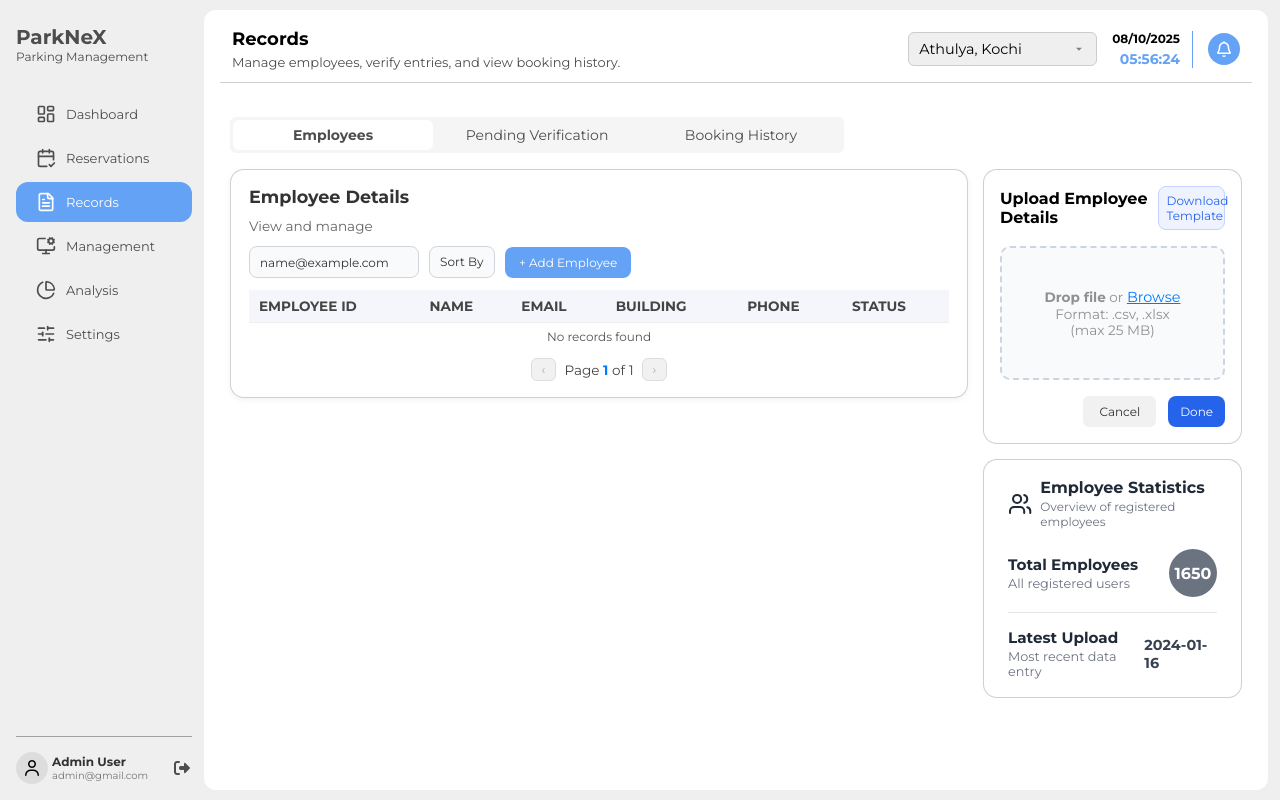
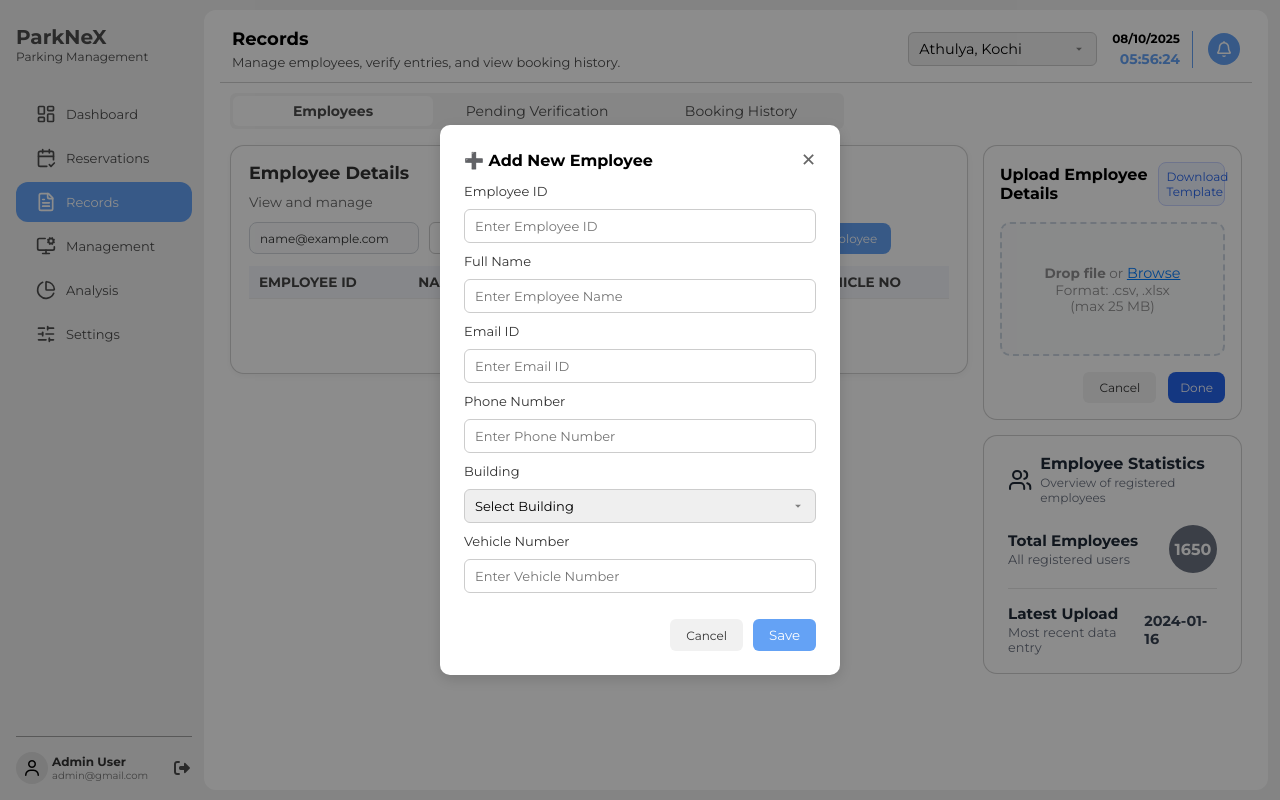
Before and after one commit to yaduraj1301/Parknex, a React (Vite) app: page /records in a window 1280 px wide. Both pictures are taken after typing "name@example.com" into the empty fields and a click on the button "+ Add Employee". Built offline with nearby package versions, Linux system fonts and the light colour scheme.

Commit message:
feat: new updates made in table, dropdown icon added, pop up done

```diff
--- /dev/null
+++ b/src/Components/EmployeePopUP/EmployeePopup.css
@@ -0,0 +1,121 @@
+.popup-overlay {
+  position: fixed;
+  inset: 0;
+  background: rgba(0, 0, 0, 0.45);
+  display: flex;
+  align-items: center;
+  justify-content: center;
+  z-index: 999;
+}
+
+.popup-container {
+  background: white;
+  width: 400px;
+  border-radius: 10px;
+  padding: 24px;
+  box-shadow: 0 4px 15px rgba(0, 0, 0, 0.15);
+  animation: fadeIn 0.25s ease-in-out;
+}
+
+.popup-header {
+  display: flex;
+  justify-content: space-between;
+  align-items: center;
+  margin-bottom: 12px;
+}
+
+.popup-header h3 {
+  font-size: 16px;
+  font-weight: 600;
+  display: flex;
+  align-items: center;
+  gap: 6px;
+}
+
+.plus-icon,
+.edit-icon {
+  font-weight: bold;
+  font-size: 18px;
+  color: #333;
+}
+
+.close-btn {
+  background: none;
+  border: none;
+  font-size: 18px;
+  cursor: pointer;
+  color: #666;
+}
+
+.popup-form {
+  display: flex;
+  flex-direction: column;
+  gap: 10px;
+}
+
+.popup-form label {
+  font-size: 13px;
+  font-weight: 500;
+  color: #333;
+}
+
+.popup-form input,
+.popup-form select {
+  padding: 8px 10px;
+  border-radius: 6px;
+  border: 1px solid #ccc;
+  font-size: 13px;
+  outline: none;
+  transition: border 0.2s;
+}
+
+.popup-form input:focus,
+.popup-form select:focus {
+  border-color: #64a2f5;
+}
+
+.popup-actions {
+  display: flex;
+  justify-content: flex-end;
+  margin-top: 16px;
+  gap: 10px;
+}
+
+.cancel-btn {
+  background: #f1f1f1;
+  color: #333;
+  border: none;
+  border-radius: 6px;
+  padding: 8px 16px;
+  cursor: pointer;
+  transition: background 0.2s;
+}
+
+.cancel-btn:hover {
+  background: #ddd;
+}
+
+.save-btn {
+  background: #64a2f5;
+  color: white;
+  border: none;
+  border-radius: 6px;
+  padding: 8px 16px;
+  cursor: pointer;
+  transition: background 0.2s;
+}
+
+.save-btn:hover {
+  background: #4d8ae6;
+}
+
+@keyframes fadeIn {
+  from {
+    opacity: 0;
+    transform: translateY(-6px);
+  }
+  to {
+    opacity: 1;
+    transform: translateY(0);
+  }
+}
--- /dev/null
+++ b/src/Components/EmployeePopUP/EmployeePopup.tsx
@@ -0,0 +1,120 @@
+import React, { useState } from "react";
+import "./EmployeePopup.css";
+
+interface EmployeePopupProps {
+  onClose: () => void;
+  onSave: (employeeData: any) => void;
+}
+
+export const EmployeePopup: React.FC<EmployeePopupProps> = ({
+  onClose,
+  onSave,
+}) => {
+  const [formData, setFormData] = useState({
+    empId: "",
+    name: "",
+    email: "",
+    phone: "",
+    building: "",
+    vehicleNumber: "",
+  });
+
+  const handleChange = (
+    e: React.ChangeEvent<HTMLInputElement | HTMLSelectElement>
+  ) => {
+    const { name, value } = e.target;
+    setFormData((prev) => ({ ...prev, [name]: value }));
+  };
+
+  const handleSubmit = (e: React.FormEvent) => {
+    e.preventDefault();
+    onSave(formData);
+  };
+
+  return (
+    <div className="popup-overlay">
+      <div className="popup-container">
+        <div className="popup-header">
+          <h3>➕ Add New Employee</h3>
+          <button className="close-btn" onClick={onClose}>
+            ✕
+          </button>
+        </div>
+
+        <form className="popup-form" onSubmit={handleSubmit}>
+          <label>Employee ID</label>
+          <input
+            type="text"
+            name="empId"
+            placeholder="Enter Employee ID"
+            value={formData.empId}
+            onChange={handleChange}
+            required
+          />
+
+          <label>Full Name</label>
+          <input
+            type="text"
+            name="name"
+            placeholder="Enter Employee Name"
+            value={formData.name}
+            onChange={handleChange}
+            required
+          />
+
+          <label>Email ID</label>
+          <input
+            type="email"
+            name="email"
+            placeholder="Enter Email ID"
+            value={formData.email}
+            onChange={handleChange}
+            required
+          />
+
+          <label>Phone Number</label>
+          <input
+            type="text"
+            name="phone"
+            placeholder="Enter Phone Number"
+            value={formData.phone}
+            onChange={handleChange}
+          />
+
+          <label>Building</label>
+          <select
+            name="building"
+            value={formData.building}
+            onChange={handleChange}
+            required
+          >
+            <option value="">Select Building</option>
+            <option value="Thejaswini, Trivandrum">
+              Thejaswini, Trivandrum
+            </option>
+            <option value="Bhavani, Trivandrum">Bhavani, Trivandrum</option>
+            <option value="Nila, Trivandrum">Nila, Trivandrum</option>
+          </select>
+
+          <label>Vehicle Number</label>
+          <input
+            type="text"
+            name="vehicleNumber"
+            placeholder="Enter Vehicle Number"
+            value={formData.vehicleNumber}
+            onChange={handleChange}
+          />
+
+          <div className="popup-actions">
+            <button type="button" className="cancel-btn" onClick={onClose}>
+              Cancel
+            </button>
+            <button type="submit" className="save-btn">
+              Save
+            </button>
+          </div>
+        </form>
+      </div>
+    </div>
+  );
+};
--- a/src/Components/Table/table.css
+++ b/src/Components/Table/table.css
@@ -173,7 +173,7 @@
 
 /* ✅ Add Button */
 .add-btn {
-  background-color: #64A2F5;
+  background-color: #64a2f5;
   color: #fff;
   border: none;
   border-radius: 6px;
@@ -222,3 +222,33 @@
   margin: 0px 0 0 0;
   text-align: left;
 }
+.select-wrapper {
+  position: relative;
+  display: inline-block;
+}
+
+.select-wrapper select {
+  appearance: none;
+  -webkit-appearance: none;
+  -moz-appearance: none;
+  padding: 8px 32px 8px 12px;
+  border: 1px solid #ccc;
+  border-radius: 6px;
+  background-color: #fff;
+  font-size: 12px;
+  cursor: pointer;
+}
+
+.select-wrapper select:focus {
+  outline: none;
+  border-color: #007bff;
+}
+
+.select-icon {
+  position: absolute;
+  right: 10px;
+  top: 50%;
+  transform: translateY(-50%);
+  pointer-events: none;
+  color: #555;
+}
--- a/src/Components/Table/table.tsx
+++ b/src/Components/Table/table.tsx
@@ -1,4 +1,5 @@
 import React, { useState, useMemo } from "react";
+import { ChevronDown } from "lucide-react";
 import "./table.css";
 
 export interface Column {
@@ -18,7 +19,7 @@ interface ReusableTableProps {
   addButtonLabel?: string;
   onAddClick?: () => void;
   onRowClick?: (row: Record<string, any>) => void;
-  showFilter?: boolean; // 👈 Added prop
+  showFilter?: boolean;
 }
 
 export const Table: React.FC<ReusableTableProps> = ({
@@ -32,7 +33,7 @@ export const Table: React.FC<ReusableTableProps> = ({
   addButtonLabel = "+ Add",
   onAddClick,
   onRowClick,
-  showFilter = false, // 👈 Default false
+  showFilter = false,
 }) => {
   const [search, setSearch] = useState("");
   const [sortKey, setSortKey] = useState<string>("");
@@ -109,7 +110,12 @@ export const Table: React.FC<ReusableTableProps> = ({
             }}
           />
 
-          <select onChange={(e) => setSortKey(e.target.value)} value={sortKey}>
+          {/* Sort Dropdown with Icon */}
+          <div className="select-wrapper">
+            <select
+              onChange={(e) => setSortKey(e.target.value)}
+              value={sortKey}
+            >
               <option value="">Sort By</option>
               {columns
                 .filter((col) => col.sortable)
@@ -119,8 +125,12 @@ export const Table: React.FC<ReusableTableProps> = ({
                   </option>
                 ))}
             </select>
+            <ChevronDown className="select-icon" size={18} />
+          </div>
 
+          {/* Filter Dropdown with Icon */}
           {showFilter && (
+            <div className="select-wrapper">
               <select
                 onChange={(e) => {
                   setFilterKey(e.target.value);
@@ -134,6 +144,8 @@ export const Table: React.FC<ReusableTableProps> = ({
                   </option>
                 ))}
               </select>
+              <ChevronDown className="select-icon" size={18} />
+            </div>
           )}
 
           {showAddButton && (
--- a/src/Pages/Records/BookingHistory.css
+++ b/src/Pages/Records/BookingHistory.css
@@ -1,7 +1,6 @@
 .records-page {
   display: flex;
   flex-direction: column;
-  gap: 20px;
 }
 
 .records-header h1 {
--- a/src/Pages/Records/EmployeeManagement.tsx
+++ b/src/Pages/Records/EmployeeManagement.tsx
@@ -1,24 +1,24 @@
-import React, { useState } from "react";
+import { useState } from "react";
 import {
   Users,
   Car,
   Phone,
-  Mail,
   ShieldCheck,
   Building2,
   CalendarCheck,
 } from "lucide-react";
 import { Table } from "../../Components/Table/table";
+import { EmployeePopup } from "../../Components/EmployeePopUP/EmployeePopup";
 import "./EmployeeManagement.css";
 
 export function EmployeeManagement() {
   const columns = [
-    { key: "employeeId", label: "EMPLOYEE ID" },
-    { key: "name", label: "NAME" },
+    { key: "employeeId", label: "EMPLOYEE ID", sortable: true },
+    { key: "name", label: "NAME", sortable: true },
     { key: "email", label: "EMAIL" },
     { key: "building", label: "BUILDING" },
     { key: "phone", label: "PHONE" },
-    { key: "status", label: "STATUS" },
+    { key: "vehicle_no", label: "VEHICLE NO" },
   ];
 
   const data = Array.from({ length: 20 }, (_, i) => ({
@@ -27,7 +27,7 @@ export function EmployeeManagement() {
     email: "john@example.com",
     building: "Thejaswini, Trivandrum",
     phone: "+1234567890",
-    status: "Active",
+    vehicle_no: "KL 08 Q 3738",
     vehicles: [
       "KL 08 Q 3738 Maruti 800 White",
       "KL 08 Q 4738 Honda City Black",
@@ -38,6 +38,17 @@ export function EmployeeManagement() {
 
   const [file, setFile] = useState<File | null>(null);
   const [selectedEmployee, setSelectedEmployee] = useState<any>(null);
+  const [showAddEmployeeModal, setShowAddEmployeeModal] = useState(false);
+
+  const handleAddEmployeeClick = () => {
+    setShowAddEmployeeModal(true);
+  };
+
+  const handleAddEmployeeSave = (newEmployee: any) => {
+    // Normally, you'd update API or state here
+    console.log("New Employee Added:", newEmployee);
+    setShowAddEmployeeModal(false);
+  };
 
   const handleRowClick = (rowData: any) => {
     setSelectedEmployee(rowData);
@@ -59,8 +70,9 @@ export function EmployeeManagement() {
           rowsPerPage={10}
           showAddButton={true}
           addButtonLabel="+ Add Employee"
-          onAddClick={() => console.log("Add employee clicked")}
+          onAddClick={handleAddEmployeeClick}
           onRowClick={handleRowClick}
+          showFilter
         />
       </div>
 
@@ -94,7 +106,6 @@ export function EmployeeManagement() {
               </p>
             )}
 
-            {/* Hidden file input triggered by the label */}
             <input
               id="file-upload"
               type="file"
@@ -146,7 +157,7 @@ export function EmployeeManagement() {
         </div>
       </div>
 
-      {/* Modal */}
+      {/* Employee Detail Modal */}
       {selectedEmployee && (
         <div className="modal-overlay" onClick={closeModal}>
           <div className="modal-content" onClick={(e) => e.stopPropagation()}>
@@ -199,7 +210,7 @@ export function EmployeeManagement() {
                 <CalendarCheck size={18} /> Authorization Details
               </h3>
               <p>
-                <span className="medium">Email:</span>{" "}
+                <span className="medium">Authorized On:</span>{" "}
                 {selectedEmployee.authorized}
               </p>
             </div>
@@ -215,6 +226,14 @@ export function EmployeeManagement() {
           </div>
         </div>
       )}
+
+      {/* ✅ Add Employee Popup */}
+      {showAddEmployeeModal && (
+        <EmployeePopup
+          onClose={() => setShowAddEmployeeModal(false)}
+          onSave={handleAddEmployeeSave}
+        />
+      )}
     </div>
   );
 }
--- a/src/Pages/Records/Records.css
+++ b/src/Pages/Records/Records.css
@@ -1,7 +1,6 @@
 .records-page {
   display: flex;
   flex-direction: column;
-  gap: 1.5rem;
   width: 100%;
 }
 
@@ -15,5 +14,4 @@
   display: flex;
   flex-direction: column;
   padding: 10px;
-  gap: 12px;
 }
```
Lines whose indentation alone changed are shown as unchanged.
